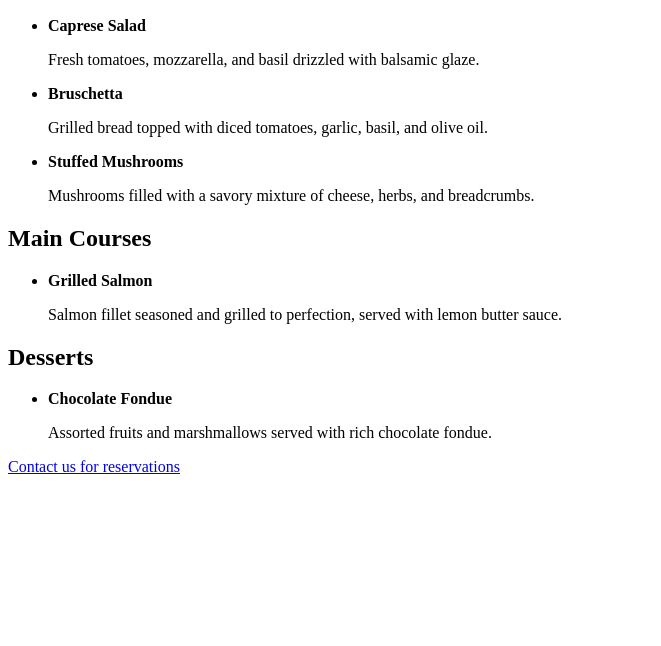
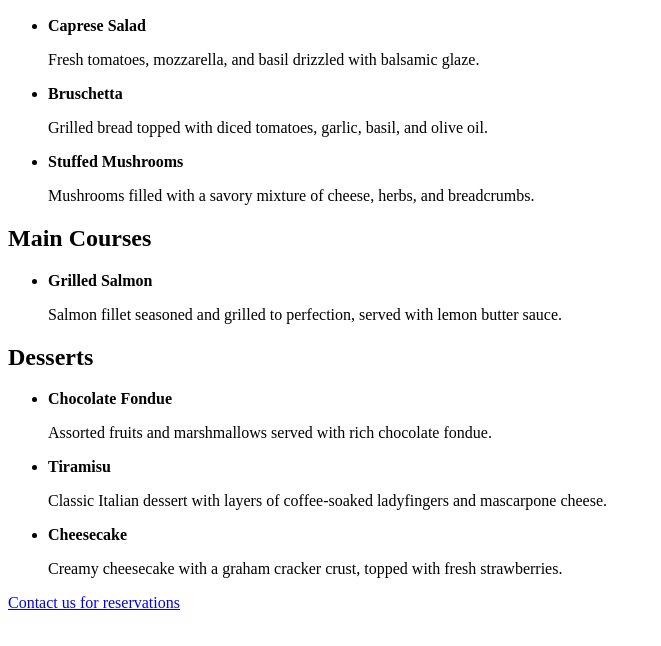
Before and after one commit to NadyKoskei/html_project2, a plain HTML site: page index.html in a window 1280 px wide. Shown: the part 110-756 px from the top of the page, without its empty margins (0-661 px from the left). Drawn offline with Linux system fonts and the light colour scheme.

Commit message:
adding 2 desserts

```diff
--- a/index.html
+++ b/index.html
@@ -71,6 +71,22 @@
       </li>
 
       <!-- Add two more dessert items with descriptions -->
+
+      <li>
+        <strong>Tiramisu</strong>
+
+        <p>
+          Classic Italian dessert with layers of coffee-soaked ladyfingers and mascarpone cheese.
+        </p>
+      </li>
+
+        <li>
+            <strong>Cheesecake</strong>
+
+            <p>
+            Creamy cheesecake with a graham cracker crust, topped with fresh strawberries.
+            </p>
+        </li>
     </ul>
 
     <p><a href="contact.html">Contact us for reservations</a></p>
```
